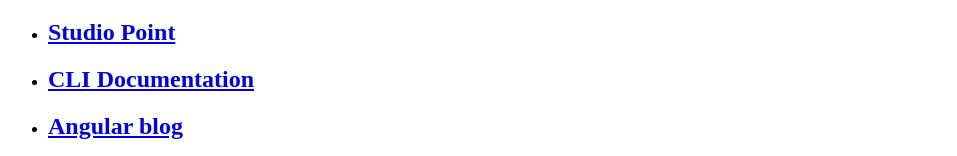
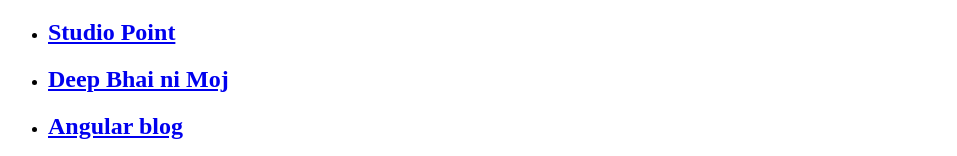
Before and after one commit to RonnyInfotech/Angular-Photography-App, an Angular app: page / in a window 1280 px wide. Shown: the part 432-588 px from the top of the page, without its empty margins (0-957 px from the left). Built offline with nearby package versions, Linux system fonts and the light colour scheme.

Commit message:
new Changes

```diff
--- a/src/app/app.component.html
+++ b/src/app/app.component.html
@@ -12,7 +12,7 @@
     <h2><a target="_blank" rel="noopener" href="https://angular.io/tutorial">Studio Point</a></h2>
   </li>
   <li>
-    <h2><a target="_blank" rel="noopener" href="https://angular.io/cli">CLI Documentation</a></h2>
+    <h2><a target="_blank" rel="noopener" href="https://angular.io/cli">Deep Bhai ni Moj</a></h2>
   </li>
   <li>
     <h2><a target="_blank" rel="noopener" href="https://blog.angular.io/">Angular blog</a></h2>
```
